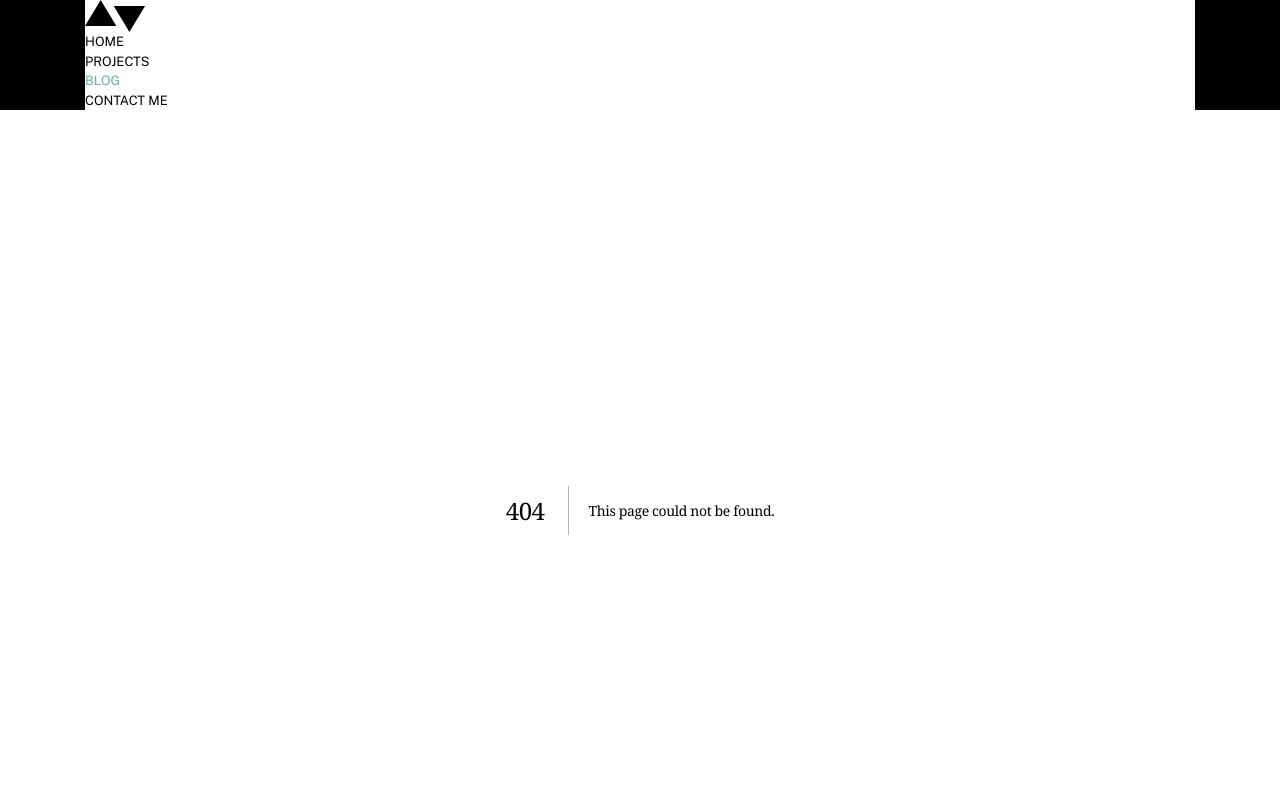
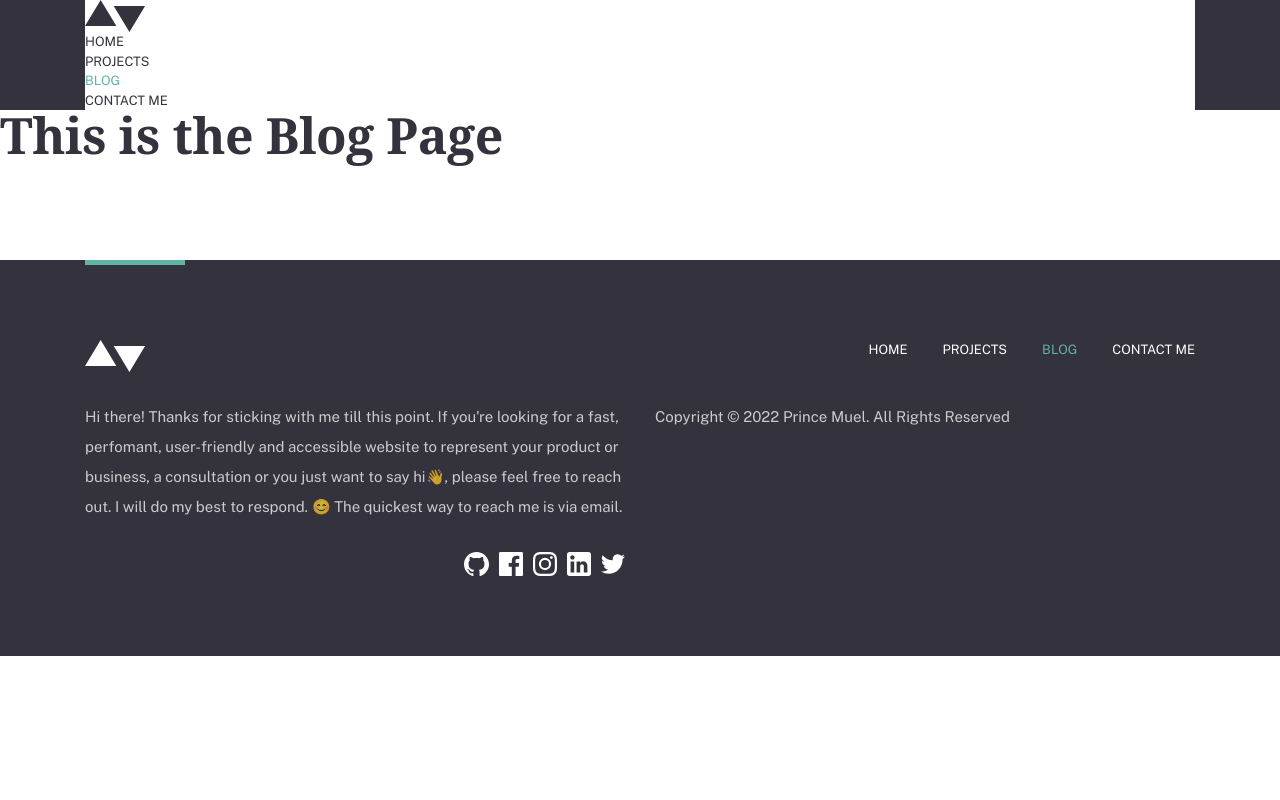
Before and after one commit to princemuel/dotfiles, a Next.js app: page /blog in a window 1280 px wide. Before the commit this address had no page. Shown: the top 800 px of the page. Built offline with nearby package versions, Linux system fonts and the light colour scheme; a web font is replaced by a local one; what @savvywombat/tailwindcss-grid-areas would draw is missing.

Commit message:
feat(pages): add the blog page to existing routes

```diff
--- /dev/null
+++ b/pages/blog/index.tsx
@@ -0,0 +1,7 @@
+type Props = {};
+
+const Blog = (props: Props) => {
+  return <h1>This is the Blog Page</h1>;
+};
+
+export default Blog;
```
